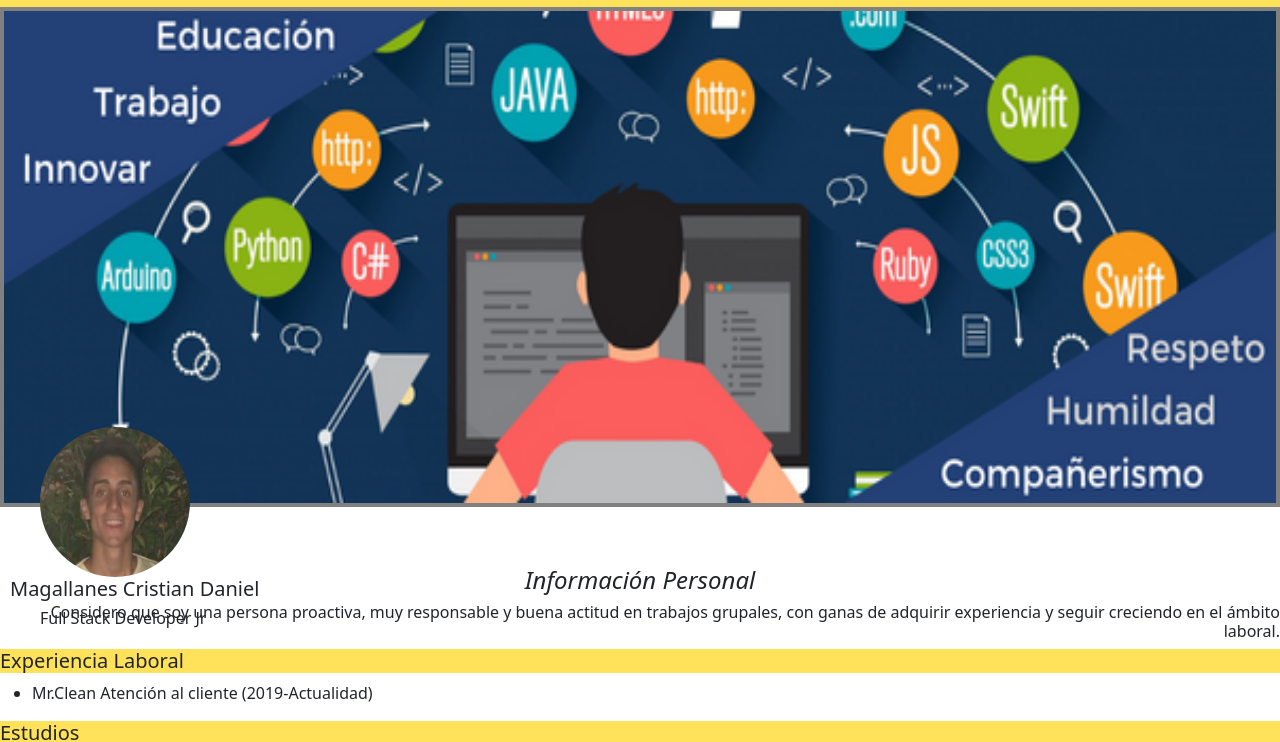
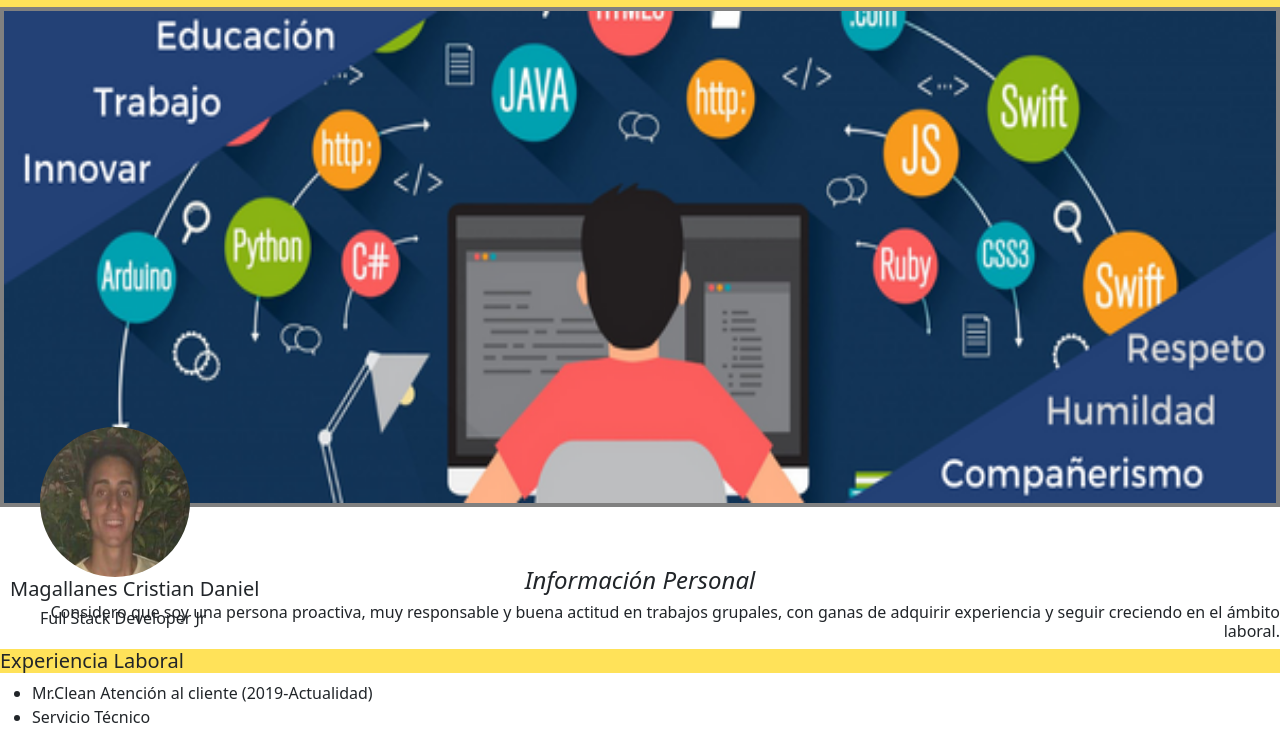
Before and after one commit to Cristian031/Front-End, a plain HTML site: page index.html in a window 1280 px wide. Shown: the part 55-797 px from the top of the page. Drawn offline with nearby package versions, Linux system fonts and the light colour scheme; a script that the page names is missing; files whose address does not match are found by name.

Commit message:
Agregue un item en experiencia

```diff
--- a/index.html
+++ b/index.html
@@ -42,6 +42,7 @@
                 <h5>Experiencia Laboral</h5>
                 <ul>
                     <li> Mr.Clean Atención al cliente (2019-Actualidad) </li>
+                    <li>Servicio Técnico</li>
                 </ul>
 
             </div>
```
